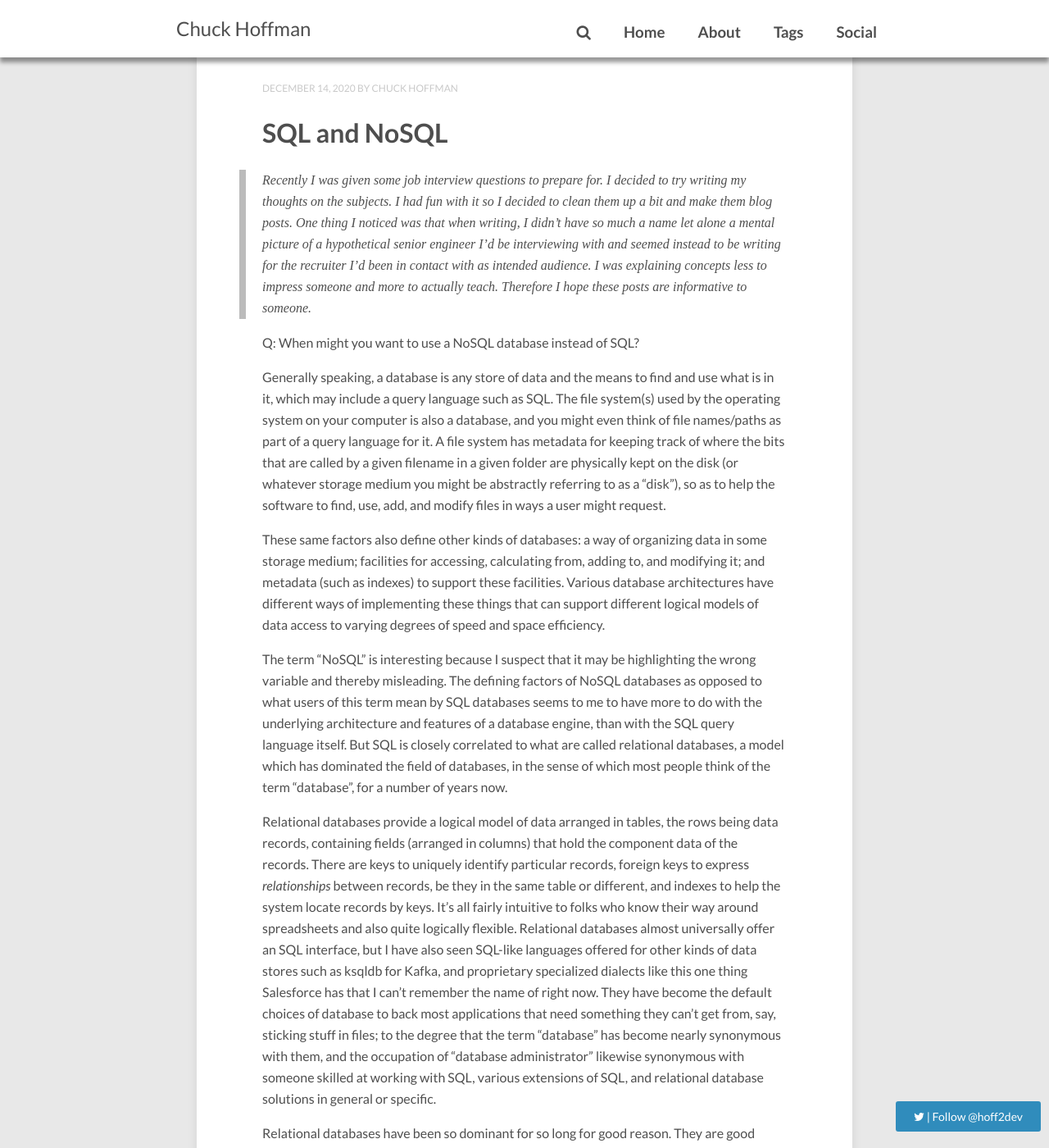
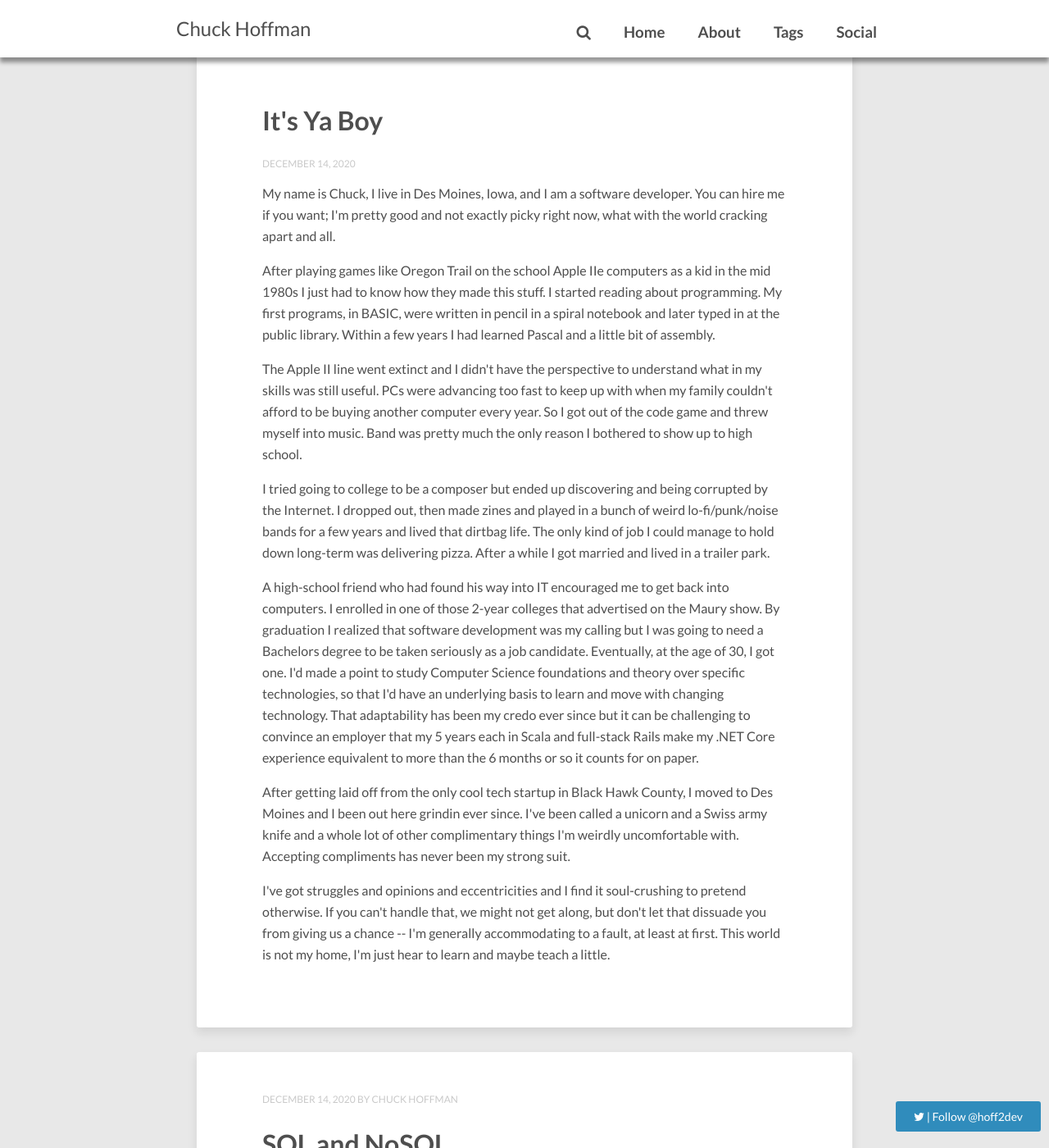
Before and after one commit to hoff2/hoff2.github.io, a Jekyll site: the page built from index.html, in a window 1280 px wide and 1400 px high. Shown: the whole window at 82% size. Built offline with Jekyll 4.4.1, drawn with Linux system fonts in a browser that asks for light colours; nearby versions of some CDN libraries; the list of posts is cut into pages by our own code; comment, search, counter and statistics services are not loaded.

Commit message:
intro type article pinned to top of home

```diff
--- a/index.html
+++ b/index.html
@@ -3,6 +3,82 @@ layout: home
 tags: [tech, programming, software, development]
 comments: false
 ---
+
+{% if paginator.page == 1 %}
+  <article class="intro">
+    <header>
+        <h1 class="entry-title">
+          It's Ya Boy
+        </h1>
+      <div class="entry-meta">
+        <span class="entry-date date published updated">
+          <time datetime="{{ post.date | date_to_xmlschema }}">
+            {{ "2020-12-14" | date: "%B %d, %Y" }}
+          </time>
+        </span>
+      </div>
+    </header>
+    <div class="entry-content">
+      <p>
+        My name is Chuck, I live in Des Moines, Iowa, and I am a software
+        developer. You can hire me if you want; I'm pretty good and not exactly
+        picky right now, what with the world cracking apart and all.
+      </p>
+      <p>
+        After playing games like Oregon Trail on the school Apple IIe computers
+        as a kid in the mid 1980s I just had to know how they made this stuff. I
+        started reading about programming. My first programs, in BASIC, were
+        written in pencil in a spiral notebook and later typed in at the public
+        library. Within a few years I had learned Pascal and a little bit of
+        assembly.
+      </p>
+      <p>
+        The Apple II line went extinct and I didn't have the perspective to
+        understand what in my skills was still useful. PCs were advancing too
+        fast to keep up with when my family couldn't afford to be buying another
+        computer every year. So I got out of the code game and threw myself into
+        music. Band was pretty much the only reason I bothered to show up to
+        high school.
+      </p>
+      <p>
+        I tried going to college to be a composer but ended up discovering and
+        being corrupted by the Internet. I dropped out, then made zines and
+        played in a bunch of weird lo-fi/punk/noise bands for a few years and
+        lived that dirtbag life. The only kind of job I could manage to hold
+        down long-term was delivering pizza. After a while I got married and
+        lived in a trailer park.
+      </p>
+      <p>
+        A high-school friend who had found his way into IT encouraged me to get
+        back into computers. I enrolled in one of those 2-year colleges that
+        advertised on the Maury show. By graduation I realized that software
+        development was my calling but I was going to need a Bachelors degree to
+        be taken seriously as a job candidate. Eventually, at the age of 30, I
+        got one. I'd made a point to study Computer Science foundations and
+        theory over specific technologies, so that I'd have an underlying basis
+        to learn and move with changing technology. That adaptability has been
+        my credo ever since but it can be challenging to convince an employer
+        that my 5 years each in Scala and full-stack Rails make my .NET Core
+        experience equivalent to more than the 6 months or so it counts for on
+        paper.
+      </p>
+      <p>
+        After getting laid off from the only cool tech startup in Black Hawk
+        County, I moved to Des Moines and I been out here grindin ever since.
+        I've been called a unicorn and a Swiss army knife and a whole lot of
+        other complimentary things I'm weirdly uncomfortable with. Accepting
+        compliments has never been my strong suit.
+      </p>
+      <p>
+        I've got struggles and opinions and eccentricities and I find it
+        soul-crushing to pretend otherwise. If you can't handle that, we might
+        not get along, but don't let that dissuade you from giving us a chance
+        -- I'm generally accommodating to a fault, at least at first. This world
+        is not my home, I'm just hear to learn and maybe teach a little.
+      </p>
+    </div>
+  </article>
+{% endif %}
 
 {% for post in paginator.posts %}
 <article class="hentry">
```
